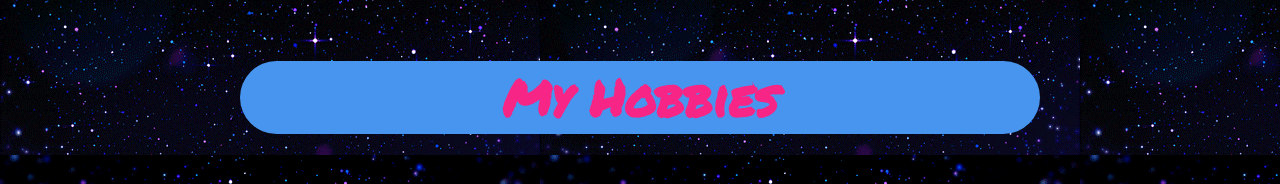
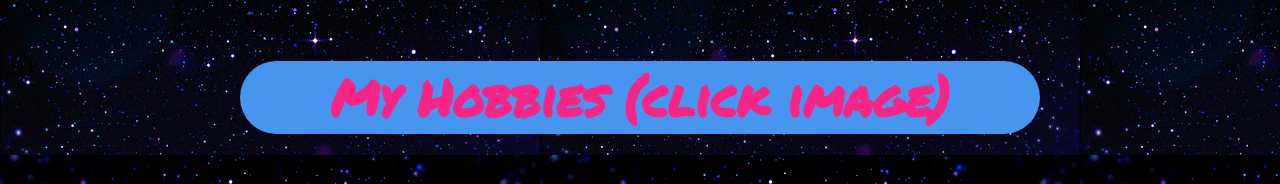
Before and after one commit to LukeYang8/Profile, a plain HTML site: page index.html in a window 1280 px wide. Shown: the part 1577-1761 px from the top of the page. Drawn offline with Linux system fonts and the light colour scheme.

Commit message:
Added click image

```diff
--- a/index.html
+++ b/index.html
@@ -67,7 +67,7 @@
 
     <div class="container">
         <div class="hobbies" id="hobbies-box">
-            <h2>My Hobbies</h2>
+            <h2>My Hobbies (click image)</h2>
 
         </div>
     </div>
```
